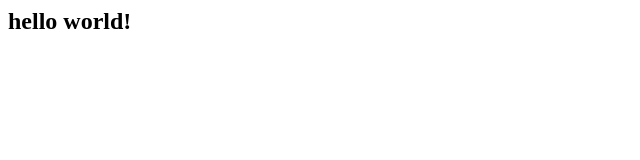
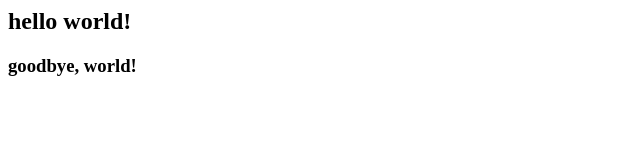
Before and after one commit to varenyxa/appstore, a plain HTML site: page index.html in a window 1280 px wide. Shown: the whole page, without its empty margins (0-640 px from the left). Drawn offline with Linux system fonts and the light colour scheme.

Commit message:
initial commit

```diff
--- a/index.html
+++ b/index.html
@@ -1 +1,2 @@
 <h2>hello world!</h2>
+<h3>goodbye, world!</h3>
```
